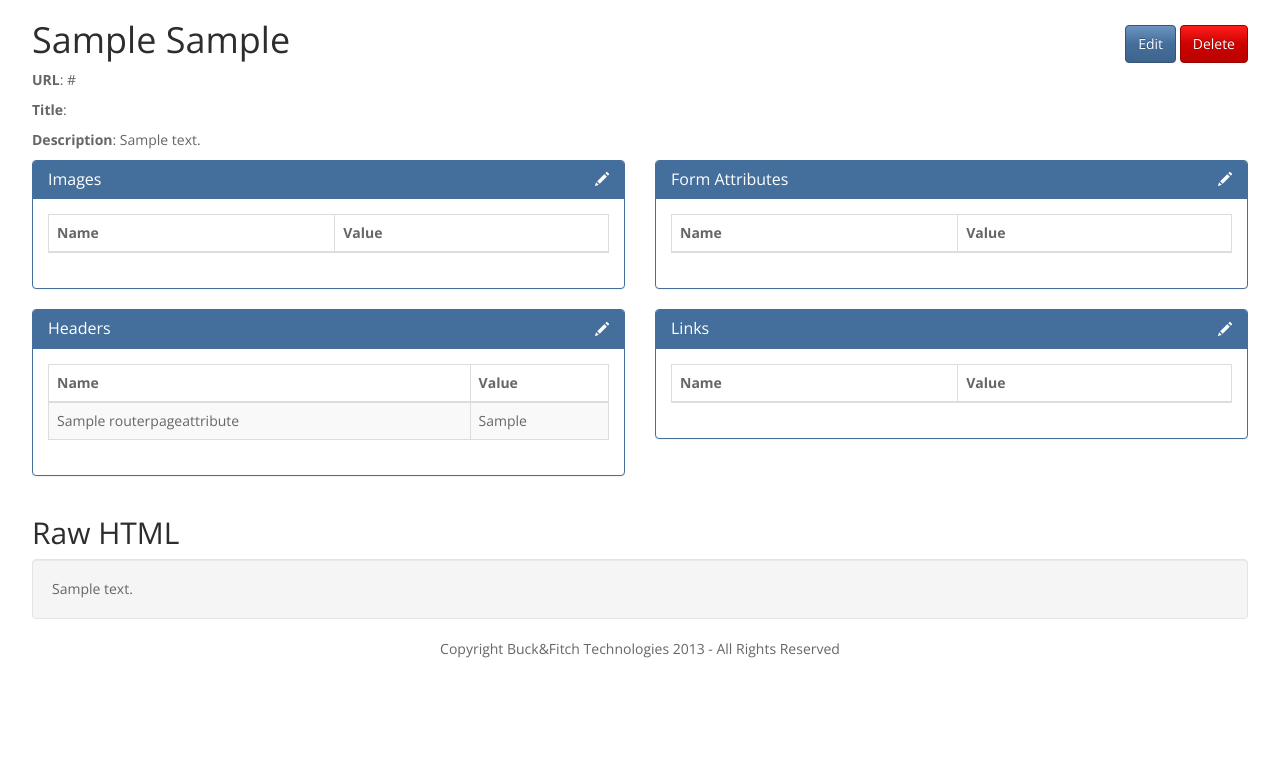
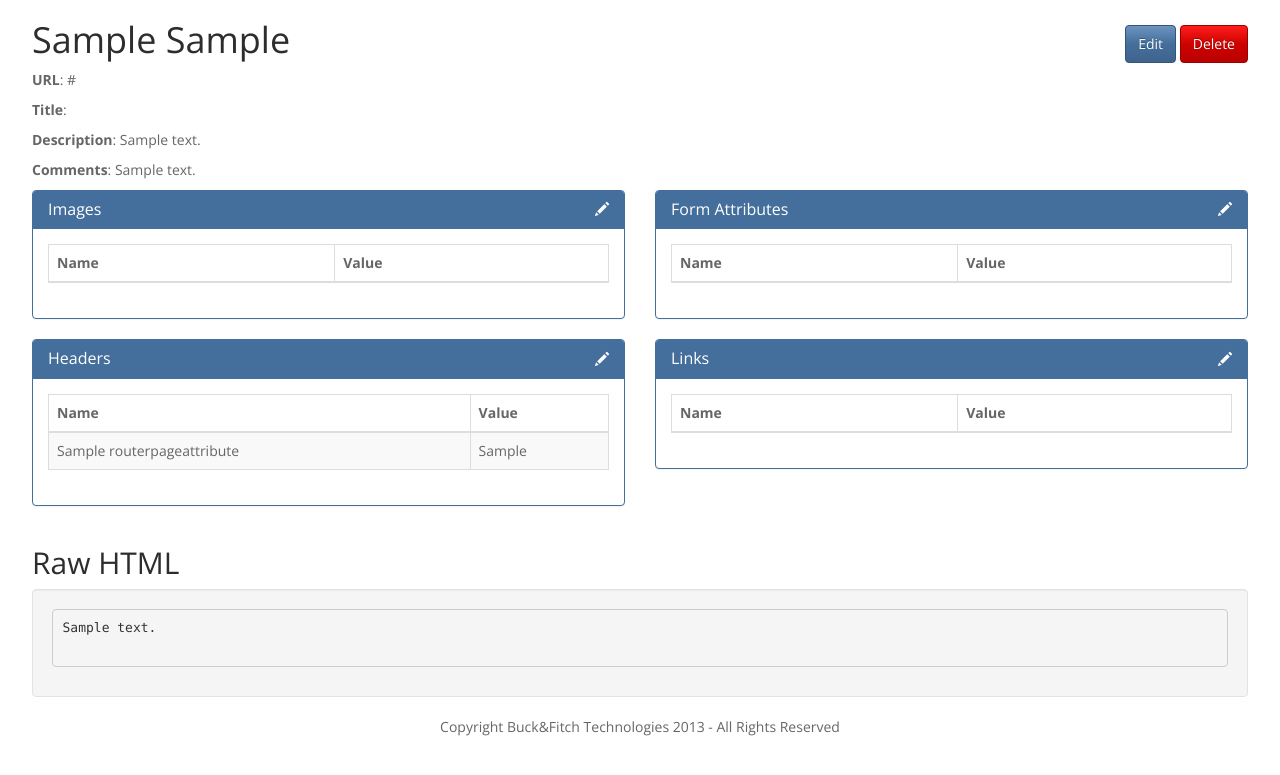
Before and after one commit to diamondap/emserver, a Django app: page /webadmin/routerpage/1/ in a window 1280 px wide. Shown: the top 775 px of the page. Run offline with Django 3.2, Linux system fonts and the light colour scheme; tables that the repository leaves empty hold one stand-in row (values such as "Sample post"); lists and menus that the app fills with data are empty.

Commit message:
Added comments and formatted HTML

```diff
--- a/em/templates/routerpage/detail.html
+++ b/em/templates/routerpage/detail.html
@@ -15,10 +15,11 @@
 </div>
 
 <div class="row">
-  <div class="col-lg-12">
+  <div class="col-lg-6">
     <p><strong>URL</strong>: {{ router_page.relative_url }}</p>
     <p><strong>Title</strong>: {{ router_page_title }}</p>
     <p><strong>Description</strong>: {{ router_page.description }}</p>
+    <p><strong>Comments</strong>: {{ router_page.comments }}</p>
   </div>
 </div>
 
@@ -139,7 +140,9 @@
   <div class="col-lg-12">
     <h2>Raw HTML</h2>
     <div class="well">
-      {{ router_page.body }}
+      <pre>
+{{ router_page.body }}
+      </pre>
     </div>
 
   </div>
```
